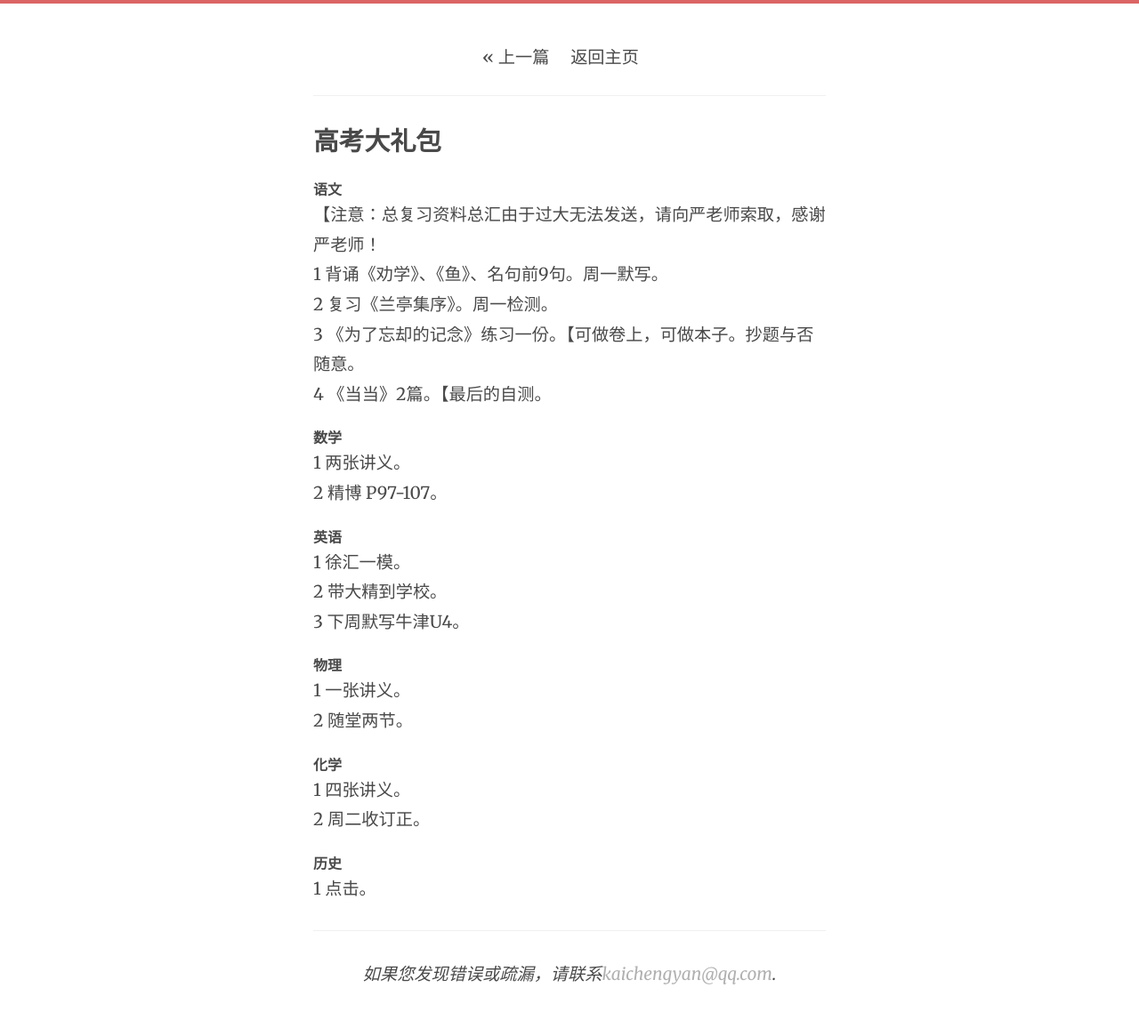
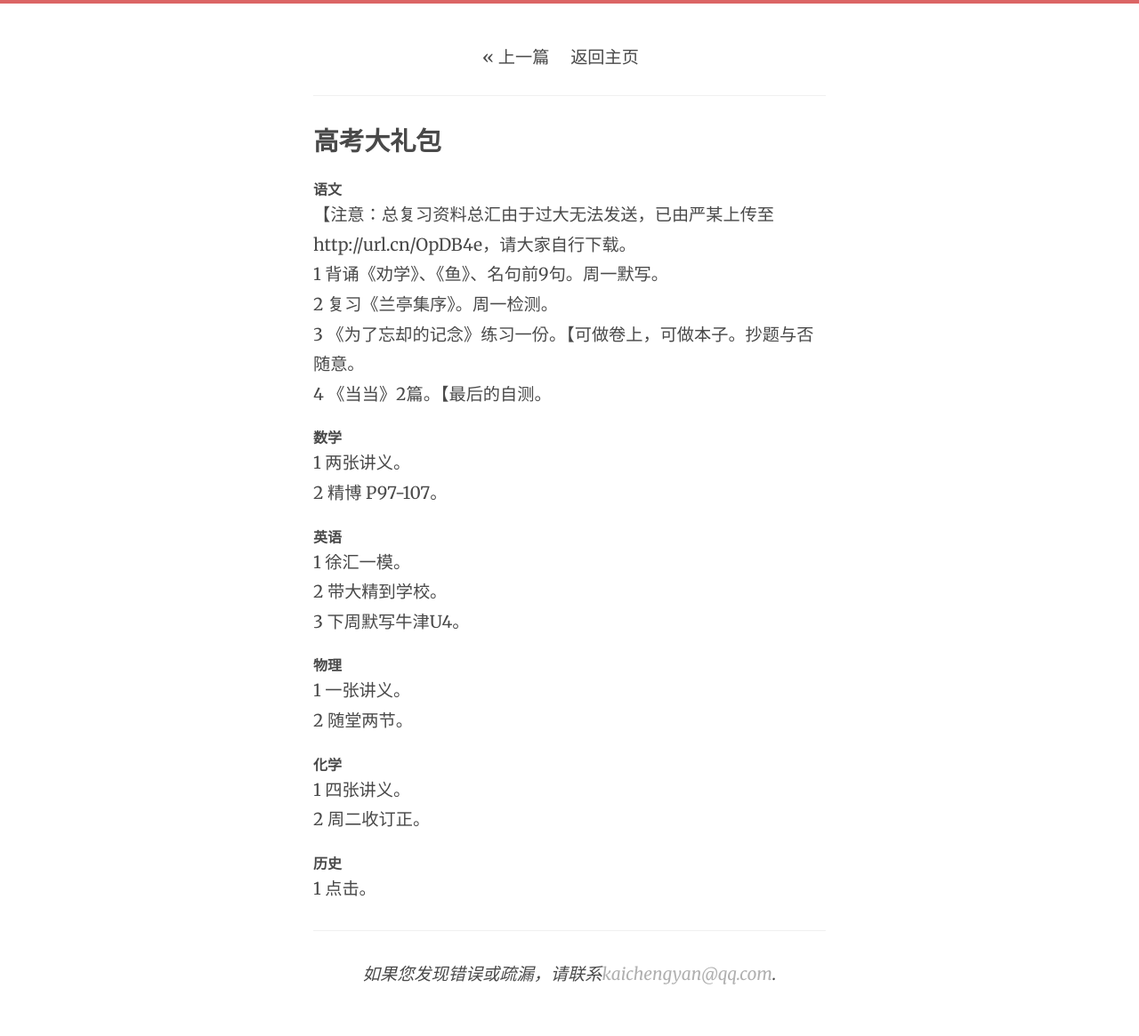
Before and after one commit to efz1602/efz1602.github.io, a Jekyll site: the page built from _posts/2014-06-07-list20140607.markdown, in a window 1280 px wide. Shown: the whole page at 89% size. Built offline with Jekyll 4.4.1, drawn with Linux system fonts in a browser that asks for light colours; Markdown is read by kramdown in place of the engine named in the settings.

Commit message:
updated post

```diff
--- a/_posts/2014-06-07-list20140607.markdown
+++ b/_posts/2014-06-07-list20140607.markdown
@@ -6,7 +6,7 @@ date:   2014-06-07
 
 语文
 ====
-【注意：总复习资料总汇由于过大无法发送，请向严老师索取，感谢严老师！
+【注意：总复习资料总汇由于过大无法发送，已由严某上传至http://url.cn/OpDB4e，请大家自行下载。
 1 背诵《劝学》、《鱼》、名句前9句。周一默写。
 2 复习《兰亭集序》。周一检测。
 3 《为了忘却的记念》练习一份。【可做卷上，可做本子。抄题与否随意。
```
